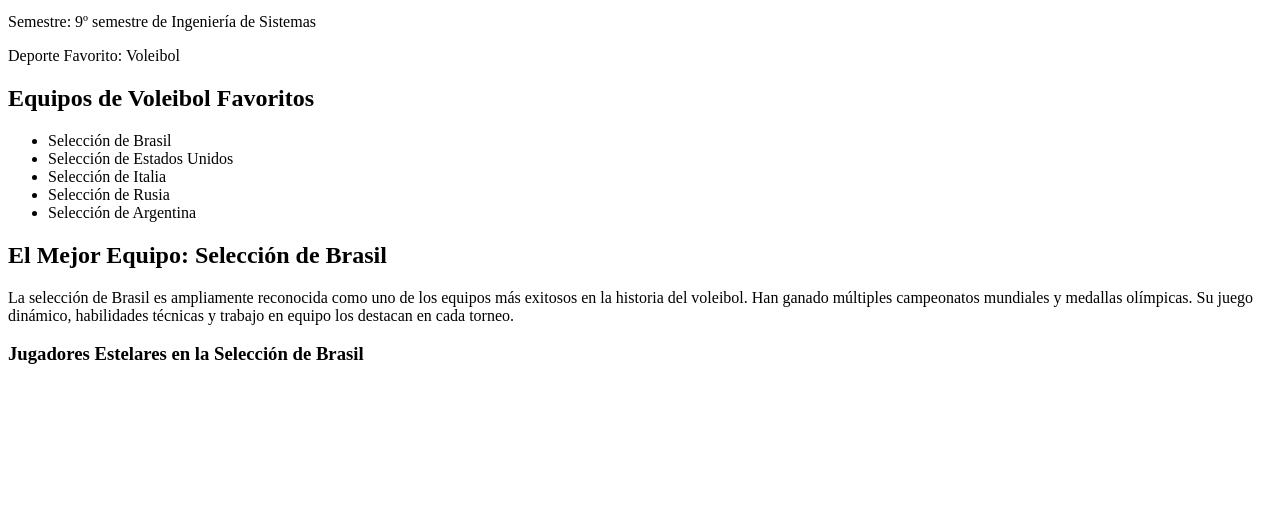
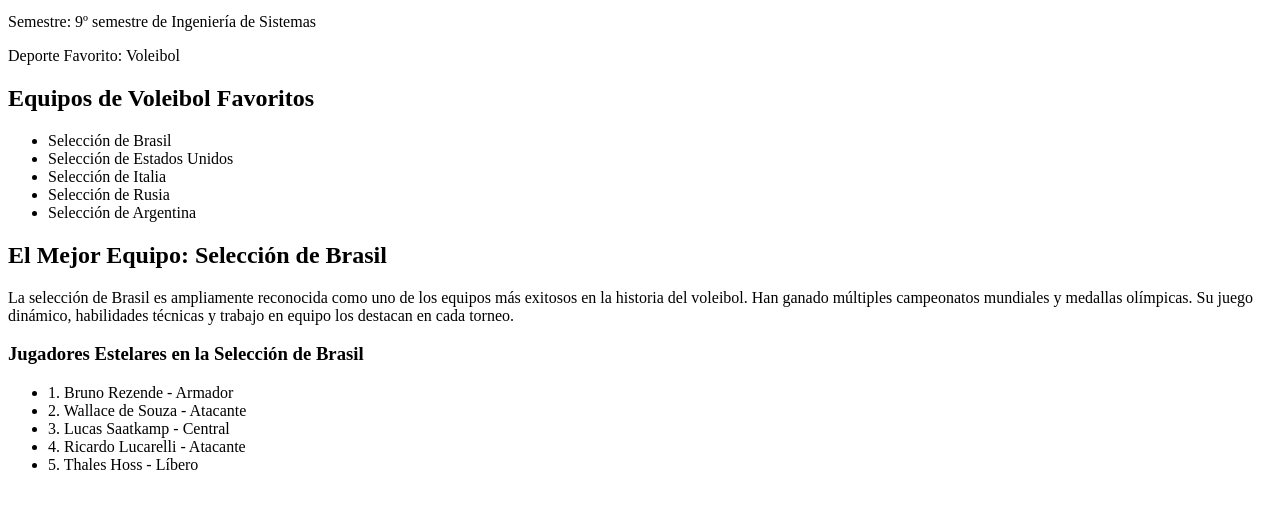
Before and after one commit to Ldav05/BuenasPracticas1, a plain HTML site: page index.html in a window 1280 px wide. Shown: the part 101-610 px from the top of the page. Drawn offline with Linux system fonts and the light colour scheme.

Commit message:
Agregada lista de jugadores

```diff
--- a/index.html
+++ b/index.html
@@ -26,5 +26,12 @@
       trabajo en equipo los destacan en cada torneo.
     </p>
     <h3>Jugadores Estelares en la Selección de Brasil</h3>
+    <ul>
+      <li>1. Bruno Rezende - Armador</li>
+      <li>2. Wallace de Souza - Atacante</li>
+      <li>3. Lucas Saatkamp - Central</li>
+      <li>4. Ricardo Lucarelli - Atacante</li>
+      <li>5. Thales Hoss - Líbero</li>
+    </ul>
   </body>
 </html>
```
